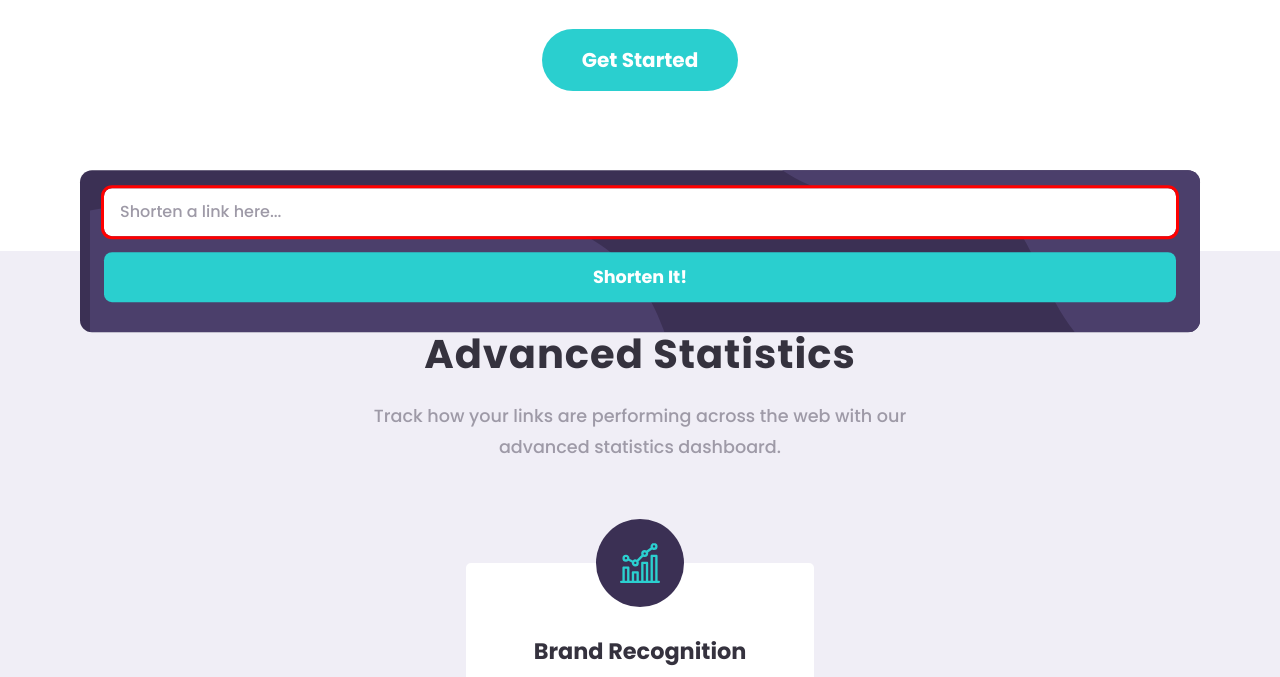
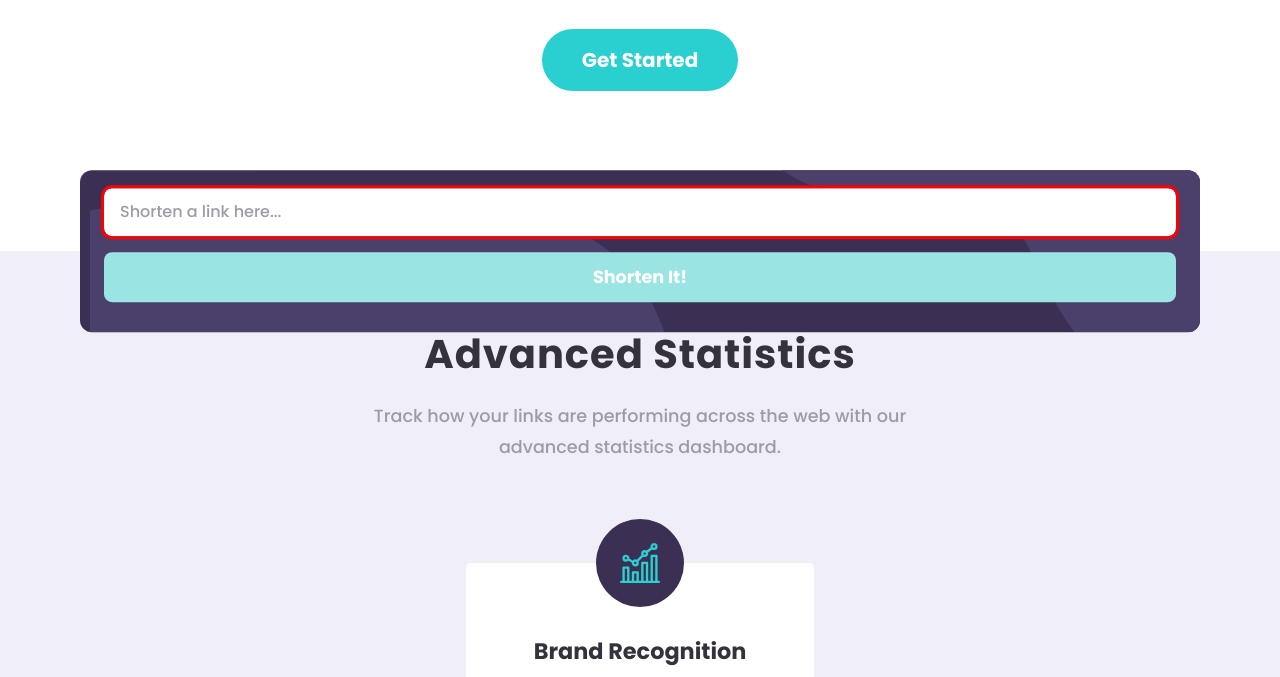
Before and after one commit to JuliAlchemDev/FM-url-shortening-api, a plain HTML site: page index.html in a window 1280 px wide. In both pictures the pointer is over the button "Shorten It!". Shown: the part 713-1390 px from the top of the page. Drawn offline with Linux system fonts and the light colour scheme.

Commit message:
feat(css): add hover and focus-visible effect to .shortener__form-btn

```diff
--- a/assets/styles/styles.css
+++ b/assets/styles/styles.css
@@ -196,6 +196,11 @@ body {
   border: none;
   user-select: none;
   cursor: pointer;
+}
+
+.shortener__form-btn:hover,
+.shortener__form-btn:focus-visible {
+  background-color: var(--clr-secondary-blue-300);
 }
 /* ========== END SHORTENER SECTION ========== */
 
```
